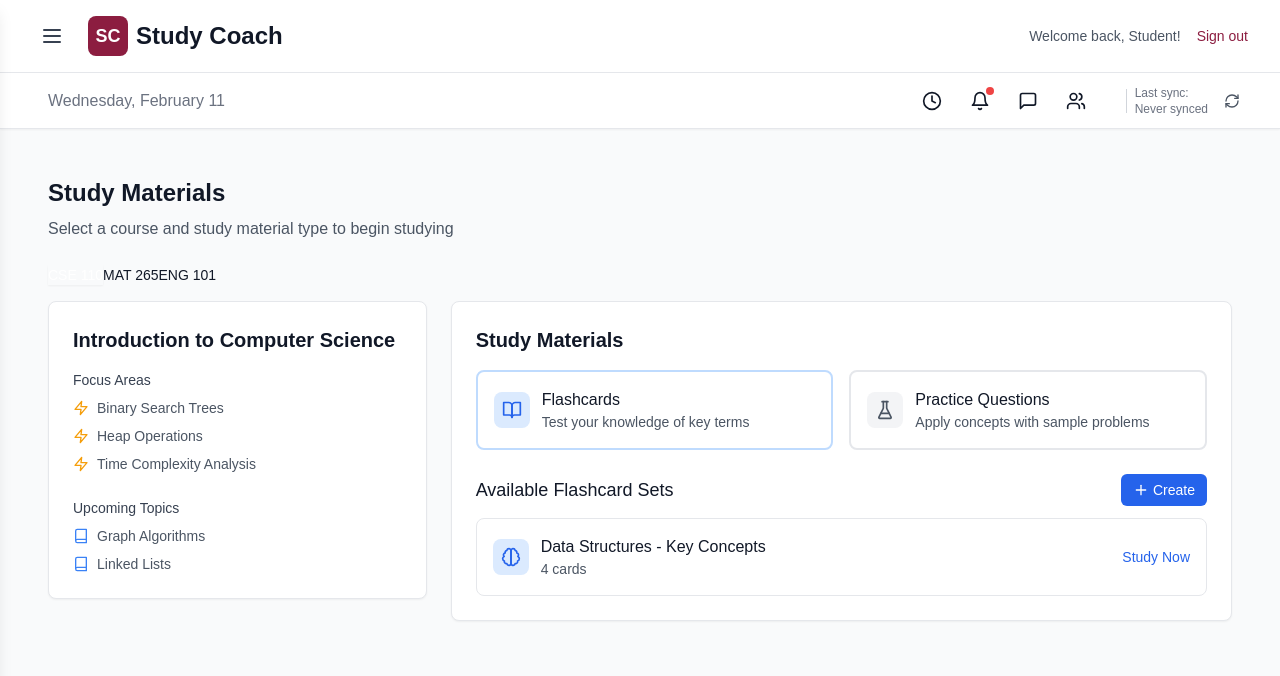
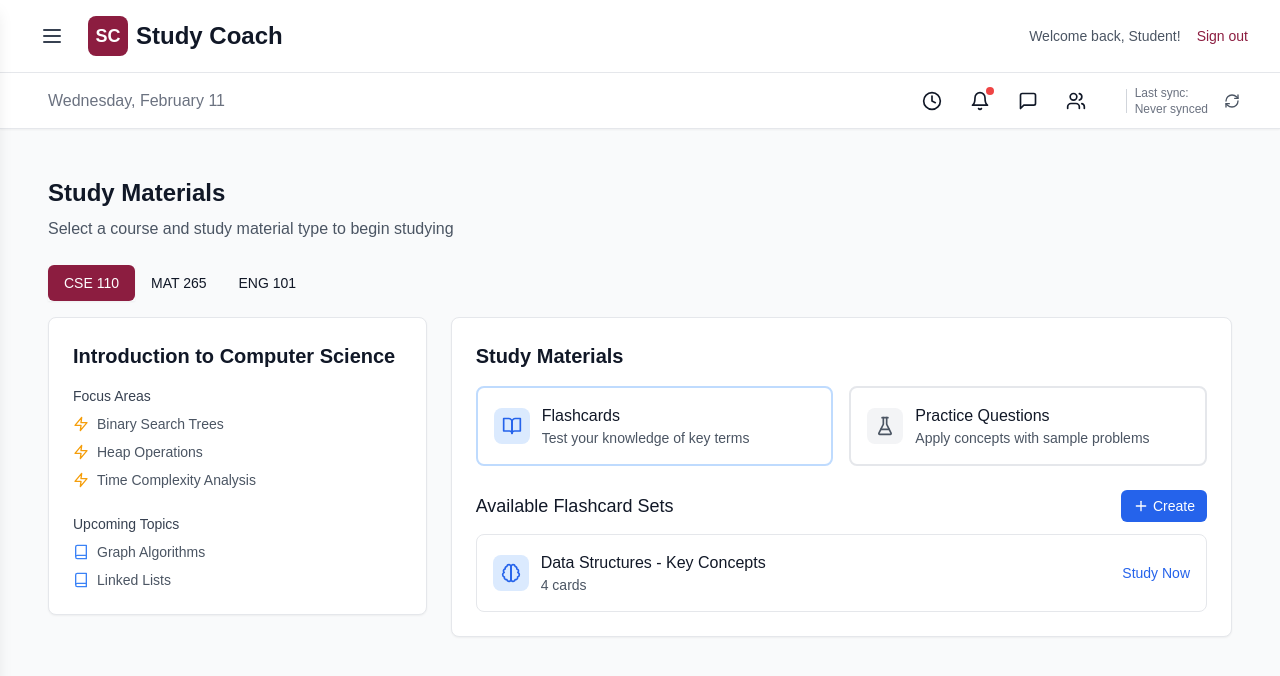
Before and after one commit to alozan12/intern_challenge, a Next.js app: page /study in a window 1280 px wide. Shown: the top 676 px of the page. Built offline with nearby package versions, Linux system fonts and the light colour scheme.

Commit message:
fix: Resolve remaining TypeScript build errors
- Fix error handling in flashcards API route
- Add type annotations to createAI payload
- Fix WebSocketPayload type in createAIWebsocket
- Fix TabsTrigger style prop issue in study page
- Add missing cn import

```diff
--- a/app/api/study/flashcards/route.ts
+++ b/app/api/study/flashcards/route.ts
@@ -303,7 +303,7 @@ IMPORTANT: Your response MUST be valid JSON without any markdown formatting or a
                 responseData = JSON.parse(jsonMatch[1]);
                 console.log('Successfully parsed JSON from code block');
               } catch (blockParseError) {
-                console.error('Error parsing JSON from code block:', blockParseError.message);
+                console.error('Error parsing JSON from code block:', blockParseError instanceof Error ? blockParseError.message : blockParseError);
                 // Continue to next method
               }
             }
@@ -321,7 +321,7 @@ IMPORTANT: Your response MUST be valid JSON without any markdown formatting or a
               responseData = JSON.parse(possibleJson);
               console.log('Successfully extracted JSON from text content');
             } catch (extractParseError) {
-              console.error('Error parsing extracted JSON:', extractParseError.message);
+              console.error('Error parsing extracted JSON:', extractParseError instanceof Error ? extractParseError.message : extractParseError);
               // Continue to next method
             }
           }
@@ -349,7 +349,7 @@ IMPORTANT: Your response MUST be valid JSON without any markdown formatting or a
                   console.log('Created structured cards from text:', extractedCards.length);
                 }
               } catch (regexError) {
-                console.error('Error extracting cards with regex:', regexError.message);
+                console.error('Error extracting cards with regex:', regexError instanceof Error ? regexError.message : regexError);
               }
             }
           }
@@ -362,8 +362,8 @@ IMPORTANT: Your response MUST be valid JSON without any markdown formatting or a
 
       // Debug the response structure
       console.log('Response data structure:', {
-        hasCards: !!responseData.cards,
-        isCardsArray: Array.isArray(responseData.cards),
+        hasCards: !!(responseData as any).cards,
+        isCardsArray: Array.isArray((responseData as any).cards),
         responseKeys: Object.keys(responseData),
         firstLevel: JSON.stringify(responseData).substring(0, 200)
       });
@@ -371,12 +371,12 @@ IMPORTANT: Your response MUST be valid JSON without any markdown formatting or a
       // Try to find cards in different possible locations in the response
       let cards = [];
 
-      if (Array.isArray(responseData.cards)) {
+      if (Array.isArray((responseData as any).cards)) {
         console.log('Found cards in responseData.cards');
-        cards = responseData.cards;
-      } else if (responseData.response && typeof responseData.response === 'object' && Array.isArray(responseData.response.cards)) {
+        cards = (responseData as any).cards;
+      } else if ((responseData as any).response && typeof (responseData as any).response === 'object' && Array.isArray((responseData as any).response.cards)) {
         console.log('Found cards in responseData.response.cards');
-        cards = responseData.response.cards;
+        cards = (responseData as any).response.cards;
       } else if (typeof responseData === 'string') {
         try {
           const parsedString = JSON.parse(responseData);
--- a/app/study/page.tsx
+++ b/app/study/page.tsx
@@ -7,6 +7,7 @@ import { FlashcardSet } from '@/components/study-materials/FlashcardSet'
 import { FlashcardGenerator } from '@/components/study-materials/FlashcardGenerator'
 import { Course, FlashcardSet as FlashcardSetType } from '@/types'
 import { BookOpen, Book, FlaskConical, Zap, Brain, Files, Plus } from 'lucide-react'
+import { cn } from '@/lib/utils'
 
 // Mock data for study materials (in a real app, this would come from an API)
 const mockCourses: Course[] = [
@@ -196,13 +197,22 @@ export default function StudyPage() {
             <TabsTrigger
               key={course.id}
               value={course.id}
-              className="data-[state=active]:shadow-sm data-[state=active]:text-white"
-              style={{
-                backgroundColor: course.id === activeCourseId ? course.color : 'transparent',
-                color: course.id === activeCourseId ? 'white' : 'inherit'
-              }}
+              className={cn(
+                "data-[state=active]:shadow-sm",
+                course.id === activeCourseId && "text-white"
+              )}
             >
-              {course.code}
+              <span
+                style={{
+                  backgroundColor: course.id === activeCourseId ? course.color : 'transparent',
+                  color: course.id === activeCourseId ? 'white' : 'inherit',
+                  padding: '0.5rem 1rem',
+                  borderRadius: '0.375rem',
+                  display: 'block'
+                }}
+              >
+                {course.code}
+              </span>
             </TabsTrigger>
           ))}
         </TabsList>
--- a/lib/createAI.ts
+++ b/lib/createAI.ts
@@ -210,7 +210,7 @@ export async function queryCreateAI<T = any>(query: string, options: {
     } = options;
 
     // Build the request payload for direct query format
-    const payload = {
+    const payload: any = {
       action: 'query',
       request_source: 'override_params',
       query,
@@ -220,7 +220,7 @@ export async function queryCreateAI<T = any>(query: string, options: {
       model_params: {
         temperature,
         stream
-      }
+      } as any
     };
 
     // Add system prompt if provided
--- a/lib/createAIWebsocket.ts
+++ b/lib/createAIWebsocket.ts
@@ -50,7 +50,7 @@ export function createWebSocketPayload(query: string, options: {
   } = options;
 
   // Build the WebSocket payload using the format for direct query
-  const payload: WebSocketPayload = {
+  const payload: WebSocketPayload & { request_source?: string } = {
     action: 'query',
     request_source: 'override_params',
     session_id: sessionId,
```
